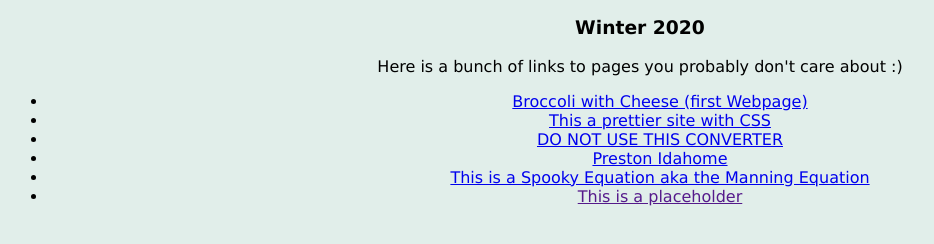
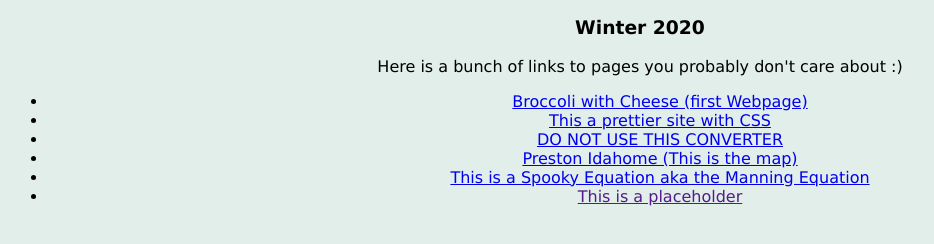
Before and after one commit to BroccoliRules/ABTL.github.io, a plain HTML site: page index.html in a window 1280 px wide. Shown: the part 112-356 px from the top of the page, without its empty margins (0-934 px from the left). Drawn offline with Linux system fonts and the light colour scheme.

Commit message:
Update index.html

```diff
--- a/index.html
+++ b/index.html
@@ -18,7 +18,7 @@
 <li><a href="Websote.html">Broccoli with Cheese (first Webpage)</a></li>
 <li><a href="Updated.html">This a prettier site with CSS</a></li>
 <li><a href="converter.html">DO NOT USE THIS CONVERTER</a></li>
-<li><a href="mapa.html">Preston Idahome</a></li>
+<li><a href="mapa.html">Preston Idahome (This is the map)</a></li>
 <li><a href="manning.html">This is a Spooky Equation aka the Manning Equation</a></li>
 <li><a href="">This is a placeholder</a></li>
 
```
